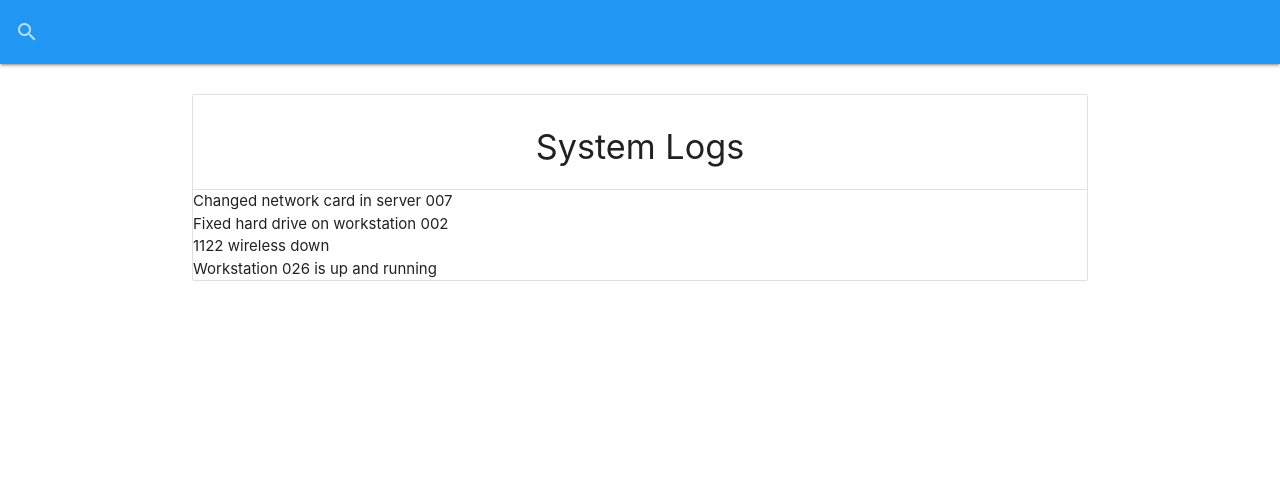
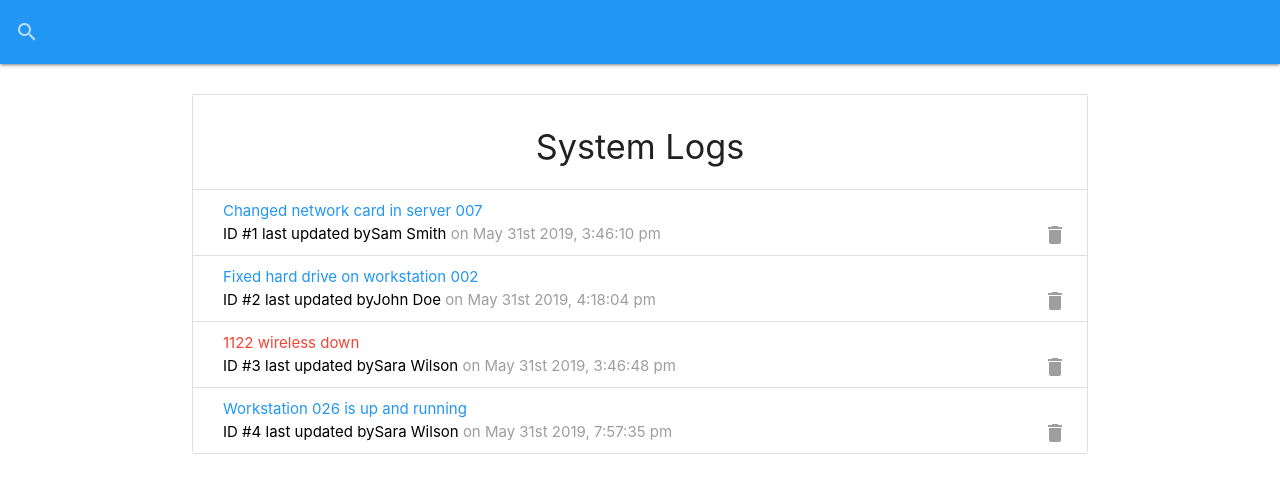
Before and after one commit to babiarzdamian/mern-it-logger, a React (Create React App) app: page / in a window 1280 px wide. Shown: the top 492 px of the page. Built offline with nearby package versions, Linux system fonts and the light colour scheme; data requests are answered from the project's data file.

Commit message:
feat: add log item and preloader components

```diff
--- a/package.json
+++ b/package.json
@@ -7,8 +7,10 @@
         "@testing-library/react": "^11.2.7",
         "@testing-library/user-event": "^12.8.3",
         "materialize-css": "^1.0.0",
+        "moment": "^2.29.1",
         "react": "^17.0.2",
         "react-dom": "^17.0.2",
+        "react-moment": "^1.1.1",
         "react-scripts": "4.0.3",
         "web-vitals": "^1.1.2"
     },
--- /dev/null
+++ b/src/components/layout/Preloader.js
@@ -0,0 +1,11 @@
+import React from 'react';
+
+const Preloader = () => {
+    return (
+        <div className="progress blue lighten-4">
+            <div className="indeterminent blue"></div>
+        </div>
+    );
+};
+
+export default Preloader;
--- /dev/null
+++ b/src/components/logs/LogItem.js
@@ -0,0 +1,35 @@
+import React from 'react';
+import Moment from 'react-moment';
+import PropTypes from 'prop-types';
+
+const LogItem = ({ log }) => {
+    return (
+        <li className="collection-item">
+            <div>
+                <a
+                    href="#edit-log-modal"
+                    className={`modal-trigger ${
+                        log.attention ? 'red-text' : 'blue-text'
+                    }`}
+                >
+                    {log.message}
+                </a>
+                <br />
+                <span className="grey-text">
+                    <span className="black-text">ID #{log.id} last updated by</span>
+                    <span className="black-text">{log.tech}</span> on{' '}
+                    <Moment format="MMMM Do YYYY, h:mm:ss a">{log.date}</Moment>
+                </span>
+                <a href="#!" className="secondary-content">
+                    <i className="material-icons grey-text">delete</i>
+                </a>
+            </div>
+        </li>
+    );
+};
+
+LogItem.propTypes = {
+    log: PropTypes.object.isRequired,
+};
+
+export default LogItem;
--- a/src/components/logs/Logs.js
+++ b/src/components/logs/Logs.js
@@ -1,4 +1,7 @@
 import React, { useState, useEffect } from 'react';
+
+import Preloader from '../layout/Preloader';
+import LogItem from './LogItem';
 
 const Logs = () => {
     const [logs, setLogs] = useState([]);
@@ -19,7 +22,7 @@
     };
 
     if (loading) {
-        return <h4>Loading...</h4>;
+        return <Preloader />;
     }
 
     return (
@@ -30,7 +33,7 @@
             {!loading && logs.length === 0 ? (
                 <p className="center">No logs to show....</p>
             ) : (
-                logs.map((log) => <li>{log.message}</li>)
+                logs.map((log) => <LogItem log={log} key={log.id} />)
             )}
         </ul>
     );
```
Also changed, not shown: 1 other file (tests, documents, lock files or other folders).
